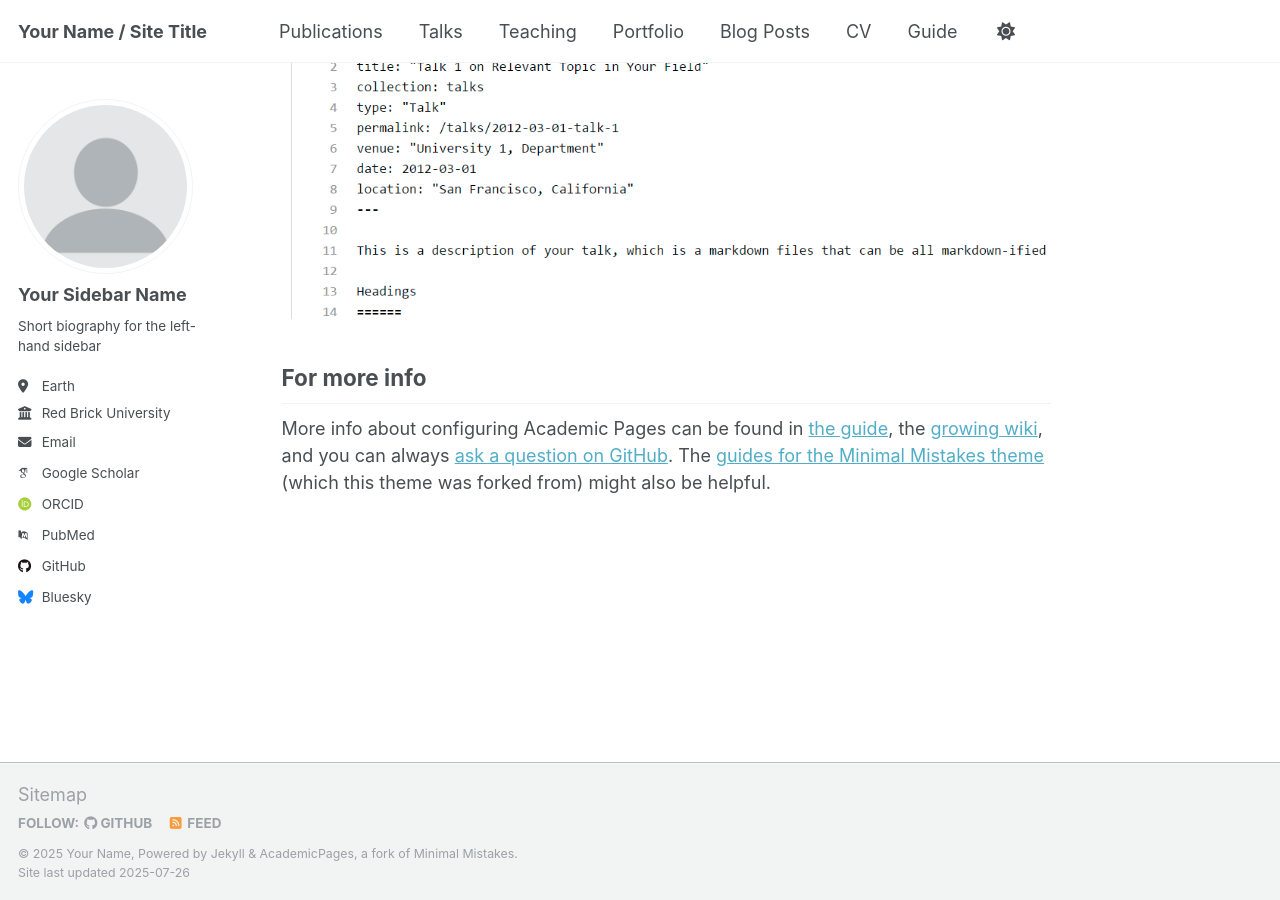
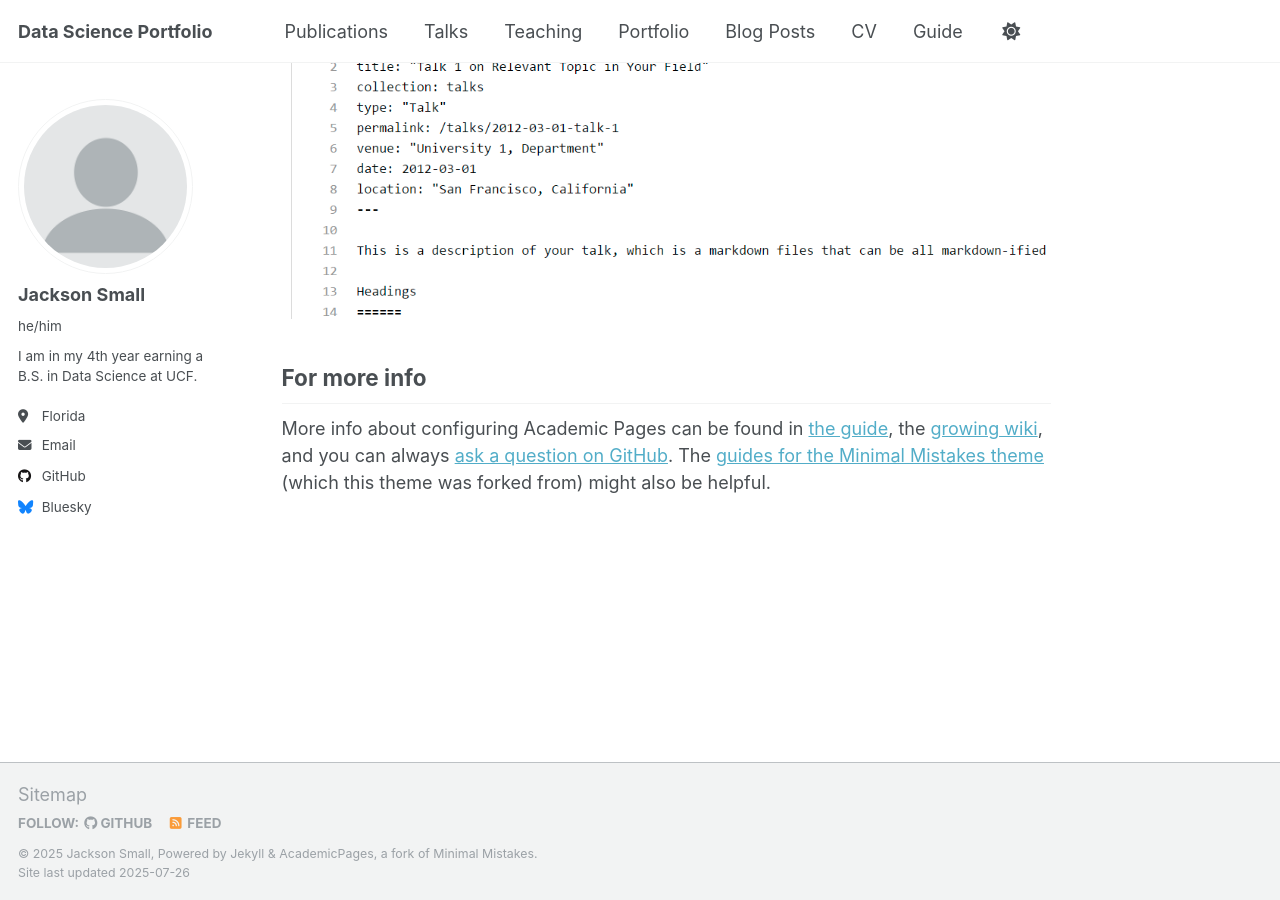
Before and after one commit to jacksonSmall/jacksonSmall.github.io, a Jekyll site: the page built from _pages/about.md, in a window 1280 px wide and 900 px high, scrolled down 2880 px. Built offline with Jekyll 4.4.1, drawn with Linux system fonts in a browser that asks for light colours; some web fonts are replaced; a script that is not in the unit is left out.

Commit message:
Update _config.yml

```diff
--- a/_config.yml
+++ b/_config.yml
@@ -9,13 +9,13 @@
 # Basic Site Settings
 locale                   : "en-US"
 site_theme               : "default"
-title                    : "Your Name / Site Title"
+title                    : "Data Science Portfolio"
 title_separator          : "-"
-name                     : &name "Your Name"
-description              : &description "personal description"
-url                      : https://academicpages.github.io # the base hostname & protocol for your site e.g. "https://[your GitHub username].github.io" or if you already have some other page hosted on Github then use "https://[your GitHub username].github.io/[Your Repo Name]"
+name                     : &name "Jackson Small"
+description              : &description "I am in my 4th year earning a B.S. in Data Science."
+url                      : https://jacksonSmall.github.io # the base hostname & protocol for your site e.g. "https://[your GitHub username].github.io" or if you already have some other page hosted on Github then use "https://[your GitHub username].github.io/[Your Repo Name]"
 baseurl                  : "" # the subpath of your site, e.g. "/blog"
-repository               : "academicpages/academicpages.github.io"
+repository               : "jacksonSmall/jacksonSmall.github.io"
 
 # Site Author - The following control what appear as part of the author content on the side bar.
 #               If a field is blank the icon and link will not appear, otherwise it will be shown.
@@ -23,22 +23,22 @@
 author:
   # Biographic information
   avatar           : "profile.png"
-  name             : "Your Sidebar Name"
-  pronouns         : # example: "she/her"
-  bio              : "Short biography for the left-hand sidebar"
-  location         : "Earth"
-  employer         : "Red Brick University"
+  name             : "Jackson Small"
+  pronouns         : "he/him"
+  bio              : "I am in my 4th year earning a B.S. in Data Science at UCF."
+  location         : "Florida"
+  employer         : # "Red Brick University"
   uri              : # URL
-  email            : "none@example.org"
+  email            : "jacksonSmall@ucf.edu"
 
   # Academic websites
   academia         : # URL
   arxiv            : # URL - Update with the correct link to your profile
-  googlescholar    : "https://scholar.google.com/citations?user=PS_CX0AAAAAJ"
+  googlescholar    : # "https://scholar.google.com/citations?user=PS_CX0AAAAAJ"
   impactstory      : # URL
-  orcid            : "http://orcid.org/yourorcidurl"
+  orcid            : # "http://orcid.org/yourorcidurl"
   semantic         : # URL
-  pubmed           : "https://www.ncbi.nlm.nih.gov/pubmed/?term=john+snow"
+  pubmed           : # "https://www.ncbi.nlm.nih.gov/pubmed/?term=john+snow"
   researchgate     : # URL
   scopus           : # URL
 
@@ -46,7 +46,7 @@
   bitbucket        : # Username - Update with your username on the site
   codepen          : # Username
   dribbble         : # Username
-  github           : "academicpages"
+  github           :  "jacksonSmall"
   kaggle           : # Username
   stackoverflow    : # User number or user number and name (i.e., use "1" or "1/jeff-atwood")
 
```
